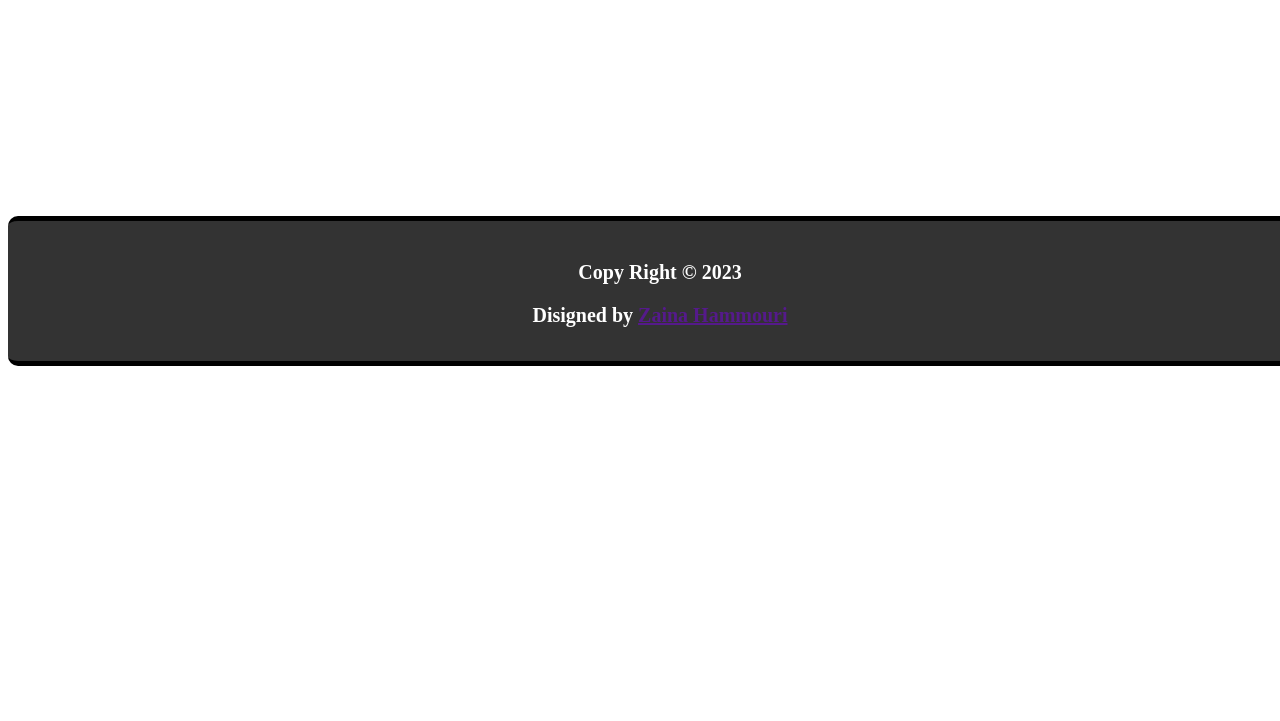
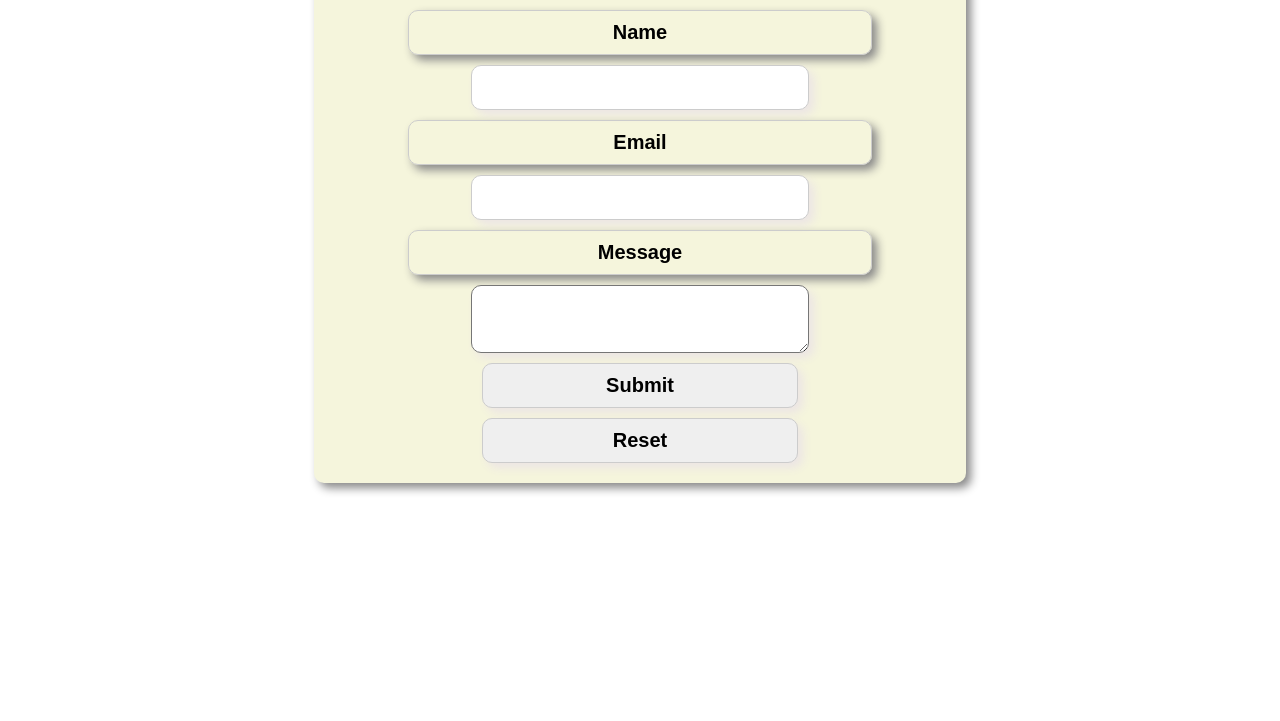
Before and after one commit to zainahammouri/FrontEndSite, a plain HTML site: page pages/contact.html in a window 1280 px wide. Shown: the part 379-1100 px from the top of the page. Before the commit the page ends 800 px from the top, so only its background shows below. Drawn offline with Linux system fonts and the light colour scheme.

Commit message:
add contactForm

```diff
--- /dev/null
+++ b/css/contact.css
@@ -0,0 +1,63 @@
+.contactform{
+    background-color:beige ;
+    width: 50%;
+    padding: 10px;
+    border-radius: 10px;
+    margin-top: 100px;
+    margin-bottom: 20px;
+    margin-left: auto;
+    margin-right: auto;
+    box-shadow: 5px 5px 10px #888888;
+    text-align: center;
+    font-size: 20px;
+    font-weight: bold;
+    font-family: Arial, Helvetica, sans-serif;
+
+}
+label {
+    display: block;
+    width: 70%;
+    padding: 10px;
+    border-radius: 10px;
+    margin-top: 10px;
+    margin-bottom: 10px;
+    margin-left: auto;
+    margin-right: auto;
+    box-shadow: 5px 5px 10px #888888;
+    text-align: center;
+    font-size: 20px;
+    font-weight: bold;
+    font-family: Arial, Helvetica, sans-serif;
+    border: 1px solid #ccc;
+    outline: none;
+
+}
+input{
+    display: block;
+    width: 50%;
+    padding: 10px;
+    border-radius: 10px;
+    margin-top: 10px;
+    margin-bottom: 10px;
+    margin-left: auto;
+    margin-right: auto;
+    box-shadow: 5px 5px 10px #ece5e5;
+    text-align: center;
+    font-size: 20px;
+    font-weight: bold;
+    font-family: Arial, Helvetica, sans-serif;
+    border: 1px solid #ccc;
+}
+textarea{
+    display: block;
+    width: 50%;
+    padding: 10px;
+    border-radius: 10px;
+    margin-top: 10px;
+    margin-bottom: 10px;
+    margin-left: auto;
+    margin-right: auto;
+    box-shadow: 5px 5px 10px #ece5e5;
+    font-size: 20px;
+    font-weight: bold;
+}
--- a/css/nav.css
+++ b/css/nav.css
@@ -23,12 +23,7 @@
 
 }
 /* Styling <a> tag in navbar */
-.astyle{
-    a:hover{
-        color: red;
-    }
 
-}
 
 /* Styling the page header */
 .pageTitle{
@@ -60,3 +55,26 @@ footer{
     border-radius: 10px;
 
 }
+/* Styling gird */
+
+.gridmain{
+    display: grid;
+    grid-template-columns: 1fr 1fr 1fr;
+    grid-template-rows: 1fr 1fr 1fr;
+    grid-column-gap: 10px;
+    grid-row-gap: 10px;
+    width: 100%;
+    height: 100%;
+    margin: 0;
+    padding: 0;
+    background-color: gray;
+    text-align: center;
+    border-bottom: 5px solid black;
+    border-radius: 10px;
+    font-size: 20px;
+    font-weight: bold;
+    color: white;
+    list-style-type: none;
+    overflow: hidden;
+
+}
--- a/pages/contact.html
+++ b/pages/contact.html
@@ -5,6 +5,7 @@
     <meta name="viewport" content="width=device-width, initial-scale=1.0">
     <title>Contact</title>
     <link rel="stylesheet" type="text/css" href="../css/nav.css">
+    <link rel="stylesheet" type="text/css" href="../css/contact.css">
 </head>
 <body>
      <!-- The page Headar -->
@@ -18,6 +19,19 @@
              <li><a href="about.html">About</a></li>
          </ul>
      </div>
+     <div class="contactform">
+         <h2>Contact Us</h2>
+         <form>
+            <label for="name">Name</label>
+            <input type="text" id="name">
+            <label for="email">Email</label>
+            <input type="text" id="email">
+            <label for="message">Message</label>
+            <textarea id="message"></textarea>
+            <input type="submit" value="Submit">
+            <input type="reset" value="Reset">
+         </form>
+    </div>
      <footer>
          <p>Copy Right &copy; 2023</p>
          <p>Disigned by <a href="">Zaina Hammouri</a></p>
```
Also changed, not shown: index.html (+3 -0 lines), media/Home page.jpg (added).
